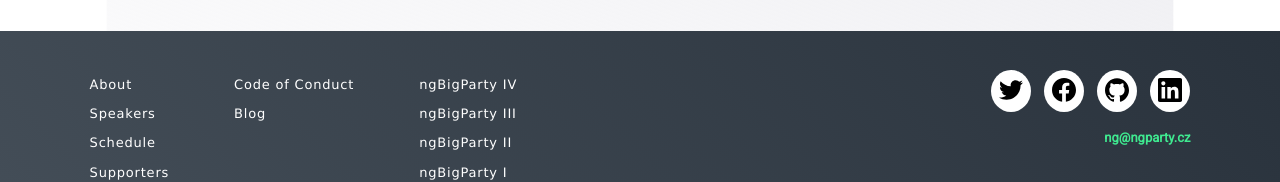
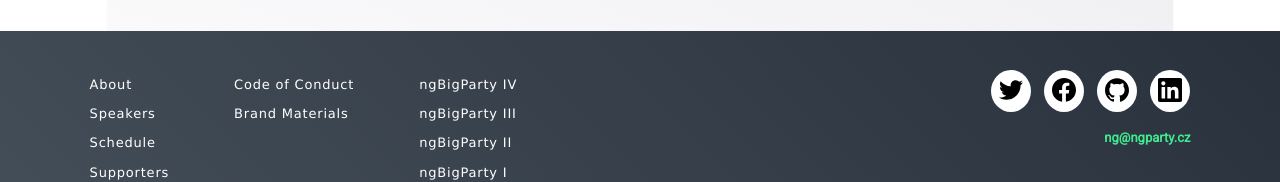
Before and after one commit to ngParty/web, a Next.js app: page /big-party-v in a window 1280 px wide. Shown: the part 5721-5903 px from the top of the page. Built offline with nearby package versions, Linux system fonts and the light colour scheme.

Commit message:
feat(big-v): add brand materials footer links

```diff
--- a/conferences/big-party-v/footer.tsx
+++ b/conferences/big-party-v/footer.tsx
@@ -5,9 +5,9 @@ import {
   LinkedInIcon,
   FacebookIcon,
 } from '../../components'
-import { navigation, NavItemModel } from './data'
+import { navigation, LinkModel } from './data'
 
-const DATA: NavItemModel[] = [
+const dataConferences: LinkModel[] = [
   {
     label: 'ngBigParty IV',
     link: '/big-party-iv',
@@ -25,11 +25,8 @@ const DATA: NavItemModel[] = [
     link: 'https://www.eventbrite.com/e/ngbigparty-tickets-18241722483#',
   },
 ]
-interface SocialLinkModel<T extends string = string> {
-  label: T
-  link: string
-}
-const dataSocial: SocialLinkModel[] = [
+
+const dataSocial: LinkModel[] = [
   {
     label: 'twitter',
     link: 'https://twitter.com/ngPartyCz',
@@ -47,6 +44,14 @@ const dataSocial: SocialLinkModel[] = [
     link: 'https://www.linkedin.com/company/ngparty',
   },
 ]
+const dataMore: LinkModel[] = [
+  {
+    label: 'Code of Conduct',
+    link: 'https://confcodeofconduct.com/',
+  },
+  { label: 'Brand Materials', link: 'http://bit.ly/ngParty-brand-materials' },
+]
+
 const dataEmail = {
   link: 'mailto:ng@ngparty.cz',
   label: 'ng@ngparty.cz',
@@ -60,32 +65,9 @@ export const Footer = () => {
       </style>
       <nav>
         <div className="internal-links">
-          <ul className="footer-menu list-reset">
-            {navigation.map((item) => {
-              return (
-                <li key={item.label}>
-                  <a href={item.link}>{item.label}</a>
-                </li>
-              )
-            })}
-          </ul>
-          <ul className="footer-menu list-reset">
-            <li>
-              <a href="https://confcodeofconduct.com/">Code of Conduct</a>
-            </li>
-            <li>
-              <a href="/blog/">Blog</a>
-            </li>
-          </ul>
-          <ul className="footer-menu list-reset">
-            {DATA.map((item) => {
-              return (
-                <li key={item.label}>
-                  <a href={item.link}>{item.label}</a>
-                </li>
-              )
-            })}
-          </ul>
+          <FooterNavigationItem data={navigation} />
+          <FooterNavigationItem data={dataMore} />
+          <FooterNavigationItem data={dataConferences} />
         </div>
         <div className="external-links">
           <div className="social-media">
@@ -98,8 +80,23 @@ export const Footer = () => {
           </a>
         </div>
       </nav>
-      <CopyRight year="2019" />
+      <Copyright year="2019" />
     </footer>
+  )
+}
+
+const FooterNavigationItem = (props: { data: LinkModel[] }) => {
+  const { data } = props
+  return (
+    <ul className="footer-menu list-reset">
+      {data.map((item) => {
+        return (
+          <li key={item.label}>
+            <a href={item.link}>{item.label}</a>
+          </li>
+        )
+      })}
+    </ul>
   )
 }
 
@@ -110,8 +107,7 @@ const socialIconsMap = {
   linkedin: LinkedInIcon,
 }
 type SocialIconTypes = keyof typeof socialIconsMap
-
-const SocialLink = (props: SocialLinkModel) => {
+const SocialLink = (props: LinkModel) => {
   const { label, link } = props
   const Icon = socialIconsMap[label as SocialIconTypes]
 
@@ -122,7 +118,7 @@ const SocialLink = (props: SocialLinkModel) => {
   )
 }
 
-const CopyRight = (props: { year: string }) => {
+const Copyright = (props: { year: string }) => {
   const { year } = props
   return (
     <p className="copyright">
```
